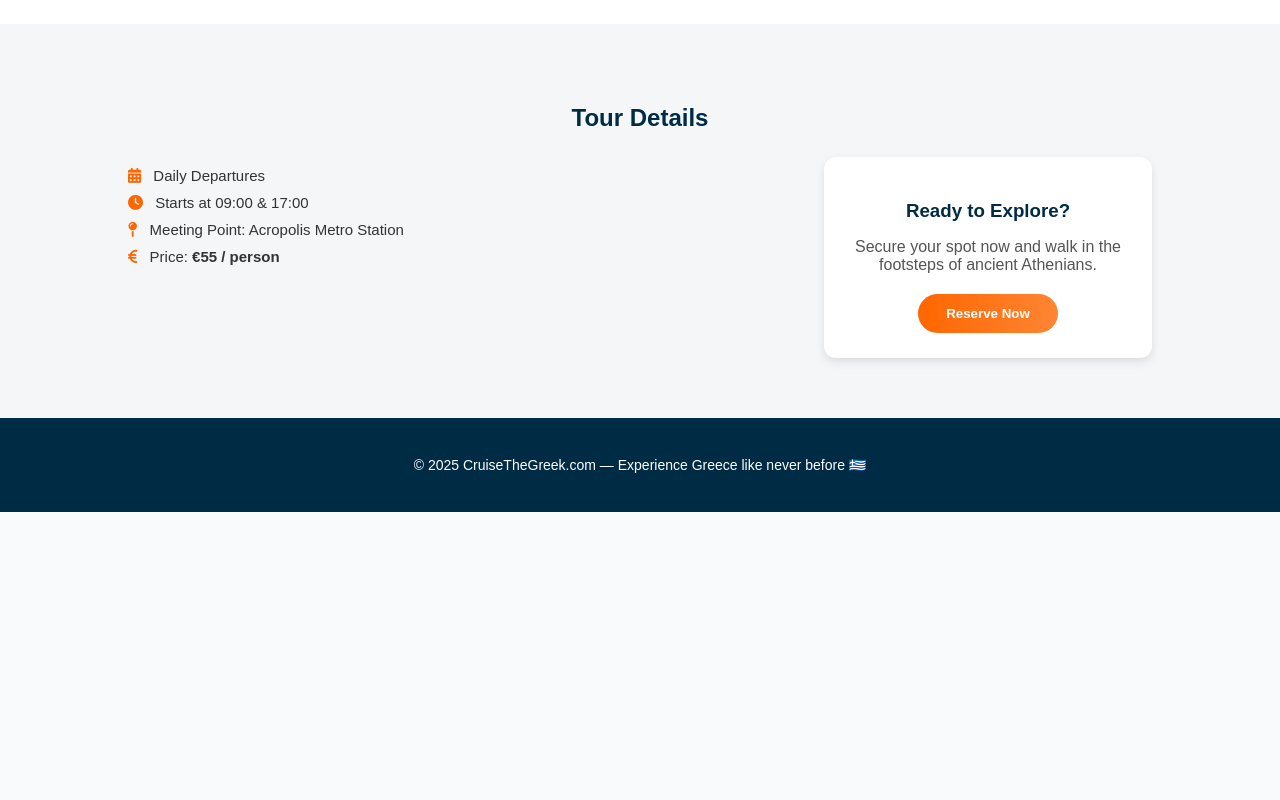
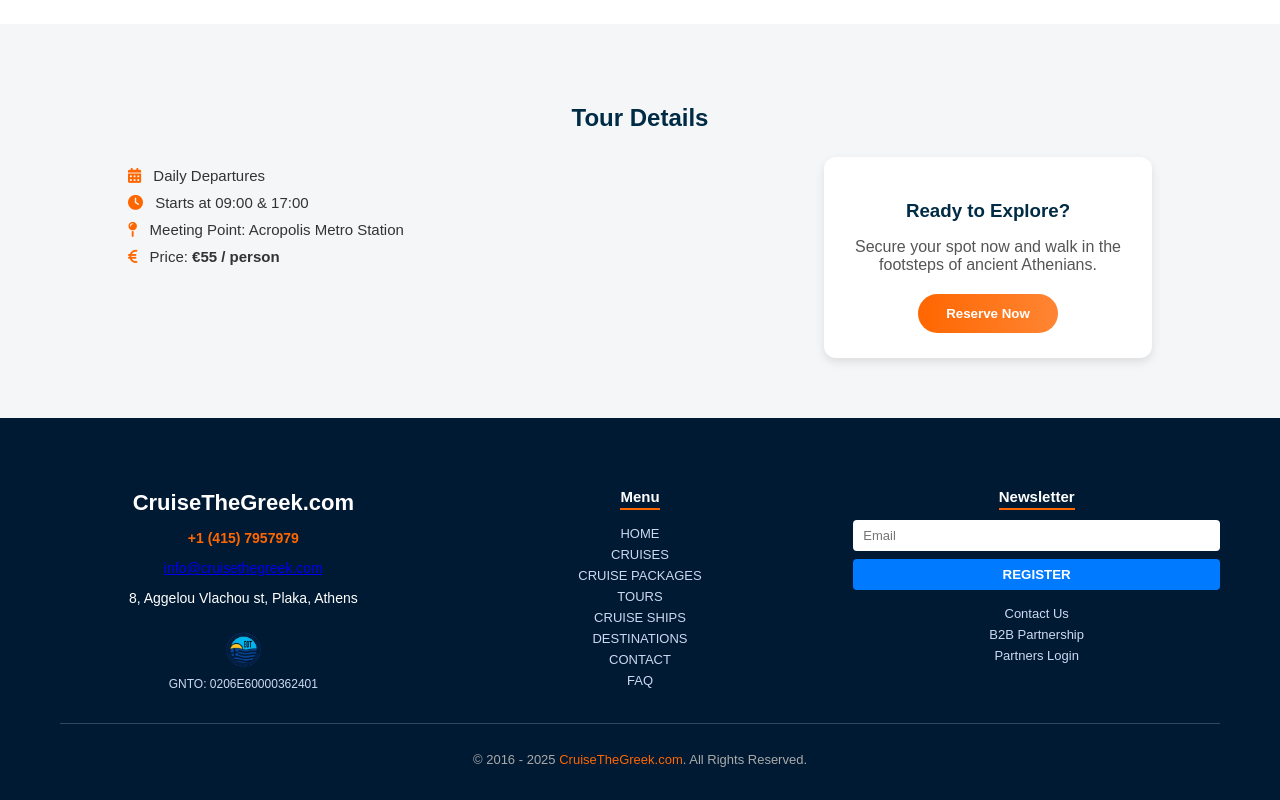
Before and after one commit to DimitraGkini123/cruisethegreek, a plain HTML site: page acropolis.html in a window 1280 px wide. Shown: the part 1307-2107 px from the top of the page. Before the commit the page ends 1819 px from the top, so only its background shows below. Drawn offline with Linux system fonts and the light colour scheme.

Commit message:
itinerary fix

```diff
--- a/acropolis.css
+++ b/acropolis.css
@@ -487,3 +487,129 @@ footer {
 #continueBooking:hover {
   background: linear-gradient(90deg, #ff8533, #ffa366);
 }
+
+
+/* ===== FOOTER ===== */
+.footer {
+  background-color: #001a33;
+  color: white;
+  padding: 50px 60px 20px;
+  font-family: 'Poppins', sans-serif;
+}
+
+.footer-container {
+  display: grid;
+  grid-template-columns: repeat(auto-fit, minmax(230px, 1fr));
+  gap: 30px;
+  margin-bottom: 20px;
+}
+
+.footer-logo {
+  font-size: 22px;
+  color: white;
+  margin-bottom: 10px;
+  font-weight: 700;
+}
+
+.footer-phone {
+  color: #ff6600;
+  font-weight: 600;
+  margin-bottom: 5px;
+}
+
+.footer-col h4 {
+  font-size: 15px;
+  font-weight: 600;
+  margin-bottom: 10px;
+  color: #fff;
+  border-bottom: 2px solid #ff6600;
+  display: inline-block;
+  padding-bottom: 3px;
+}
+
+.footer-col ul {
+  list-style: none;
+  padding: 0;
+  margin: 0;
+}
+
+.footer-col ul li {
+  margin: 5px 0;
+}
+
+.footer-col ul li a {
+  color: #cdd9f0;
+  text-decoration: none;
+  font-size: 13px;
+  transition: color 0.3s;
+}
+
+.footer-col ul li a:hover {
+  color: #ff6600;
+}
+
+/* Newsletter form */
+.newsletter-form {
+  display: flex;
+  flex-direction: column;
+  gap: 8px;
+  margin-bottom: 15px;
+}
+
+.newsletter-form input {
+  padding: 8px 10px;
+  border-radius: 4px;
+  border: none;
+  font-size: 13px;
+}
+
+.newsletter-form button {
+  background-color: #007bff;
+  color: white;
+  border: none;
+  padding: 8px 10px;
+  border-radius: 4px;
+  cursor: pointer;
+  font-weight: 600;
+  transition: 0.3s;
+}
+
+.newsletter-form button:hover {
+  background-color: #0056b3;
+}
+
+/* GNTO logo */
+.footer-gnto {
+  height: 40px;
+  margin-top: 10px;
+}
+
+.footer-gnto-code {
+  font-size: 12px;
+  color: #cdd9f0;
+  margin-top: 4px;
+}
+
+/* Κάτω γραμμή */
+.footer-bottom {
+  text-align: center;
+  border-top: 1px solid rgba(255,255,255,0.2);
+  padding-top: 15px;
+  font-size: 13px;
+  color: #aaa;
+}
+
+.footer-bottom span {
+  color: #ff6600;
+}
+
+/* Responsive adjustments */
+@media (max-width: 768px) {
+  .footer {
+    text-align: center;
+    padding: 40px 20px;
+  }
+  .newsletter-form {
+    align-items: center;
+  }
+}
--- a/acropolis.html
+++ b/acropolis.html
@@ -100,9 +100,57 @@
 </section>
 
 <!-- ===== Footer ===== -->
-<footer>
-  <p>© 2025 CruiseTheGreek.com — Experience Greece like never before 🇬🇷</p>
+
+<!-- ======== FOOTER ======== -->
+<footer class="footer">
+  <div class="footer-container">
+
+    <!-- 🔹 1η Στήλη: Logo + Επικοινωνία -->
+    <div class="footer-col">
+      <h3 class="footer-logo">CruiseTheGreek.com</h3>
+      <p class="footer-phone">+1 (415) 7957979</p>
+      <p><a href="mailto:info@cruisethegreek.com">info@cruisethegreek.com</a></p>
+      <p>8, Aggelou Vlachou st, Plaka, Athens</p>
+      <img src="images/gnto.png" alt="GNTO" class="footer-gnto">
+      <p class="footer-gnto-code">GNTO: 0206E60000362401</p>
+    </div>
+
+    <!-- 🔹 2η Στήλη: Navigation Menu -->
+    <div class="footer-col">
+      <h4>Menu</h4>
+      <ul class="footer-nav">
+        <li><a href="index.html">HOME</a></li>
+        <li><a href="cruises.html">CRUISES</a></li>
+        <li><a href="packages.html">CRUISE PACKAGES</a></li>
+        <li><a href="tours.html">TOURS</a></li>
+        <li><a href="ships.html">CRUISE SHIPS</a></li>
+        <li><a href="destinations.html">DESTINATIONS</a></li>
+        <li><a href="contact.html">CONTACT</a></li>
+        <li><a href="faqs.html" class="active">FAQ</a></li>
+      </ul>
+    </div>
+
+    <!-- 🔹 3η Στήλη: Newsletter -->
+    <div class="footer-col">
+      <h4>Newsletter</h4>
+      <form class="newsletter-form">
+        <input type="email" placeholder="Email" required>
+        <button type="submit">REGISTER</button>
+      </form>
+      <ul>
+        <li><a href="#">Contact Us</a></li>
+        <li><a href="#">B2B Partnership</a></li>
+        <li><a href="#">Partners Login</a></li>
+      </ul>
+    </div>
+  </div>
+
+  <!-- 🔸 Κάτω γραμμή -->
+  <div class="footer-bottom">
+    <p>© 2016 - 2025 <span>CruiseTheGreek.com</span>. All Rights Reserved.</p>
+  </div>
 </footer>
+
 
 <!-- === Booking Calendar Modal === -->
 <div id="bookingModal" class="modal">
```
Also changed, not shown: data/excursions.json (+51 -1 lines), index.html (+0 -1 lines).
